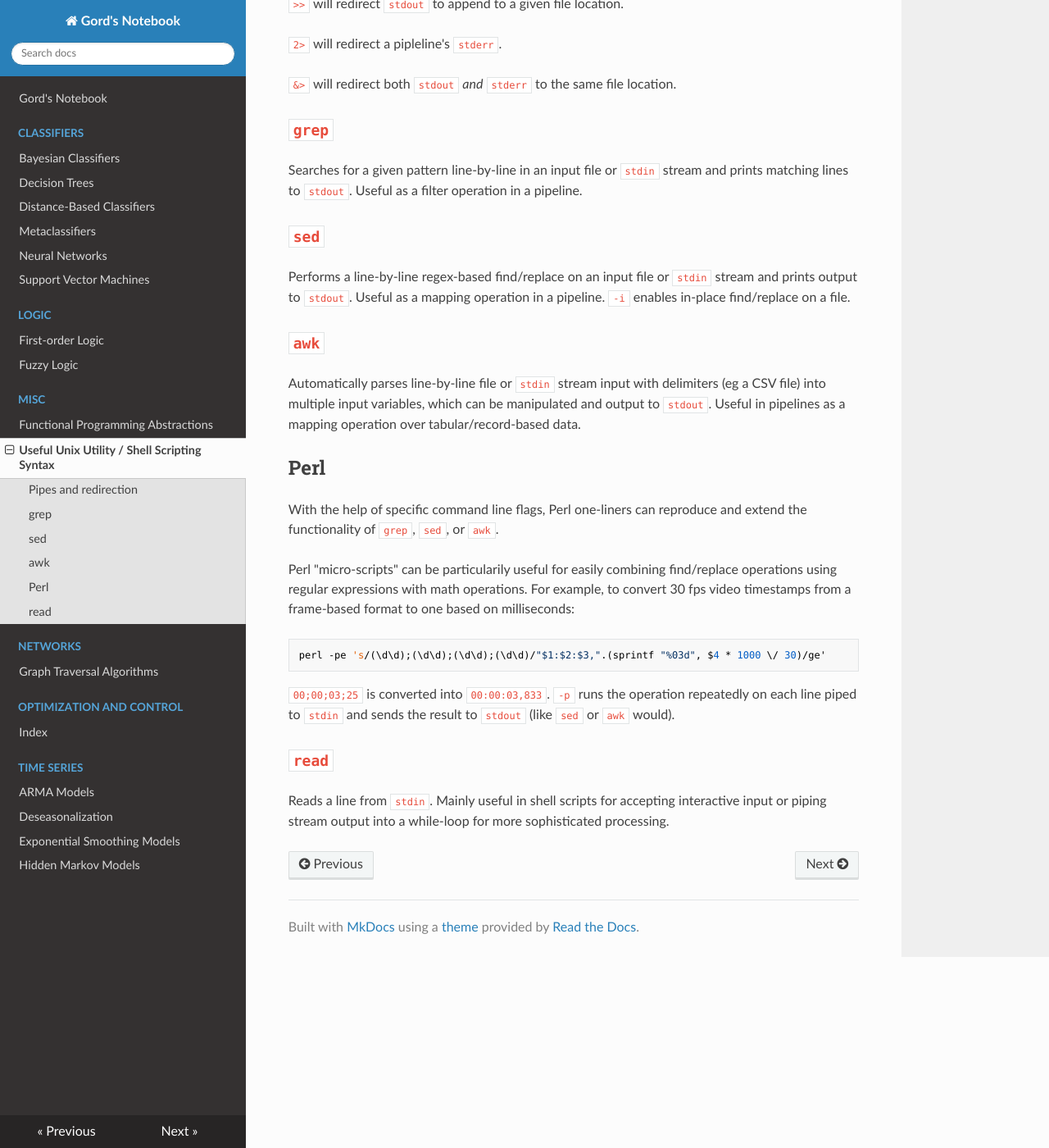
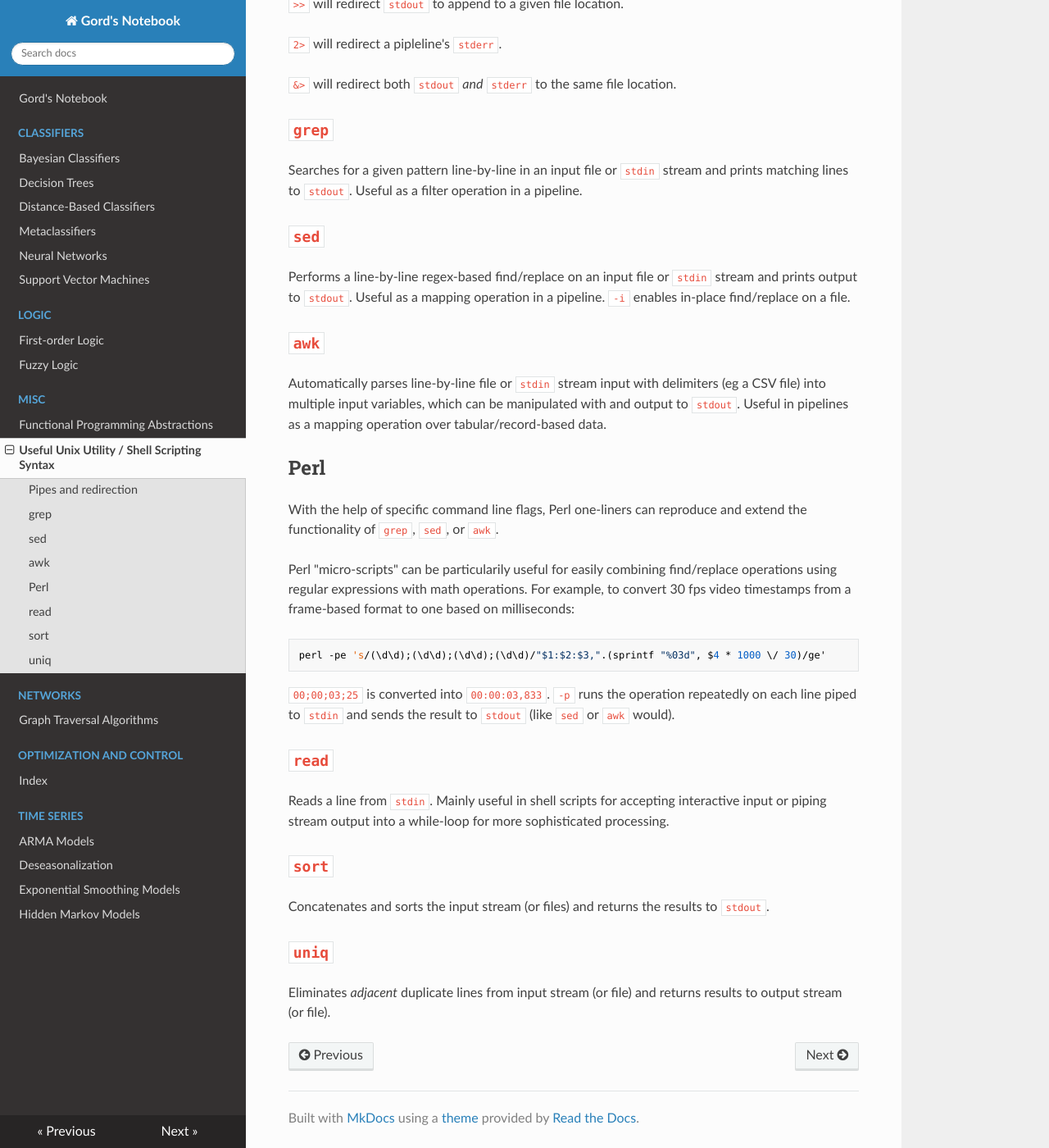
Before and after one commit to GordStephen/notes, an MkDocs documentation site: the page built from docs/misc/unix-utilities.md, in a window 1280 px wide and 1400 px high, scrolled down 370 px. Shown: the whole window at 82% size. Built offline with MkDocs 1.6.1, drawn with Linux system fonts in a browser that asks for light colours; nearby versions of some CDN libraries.

Commit message:
Updated Unix utilities page

```diff
--- a/docs/misc/unix-utilities.md
+++ b/docs/misc/unix-utilities.md
@@ -24,7 +24,7 @@ Performs a line-by-line regex-based find/replace on an input file or `stdin` str
 
 ## `awk`
 
-Automatically parses line-by-line file or `stdin` stream input with delimiters (eg a CSV file) into multiple input variables, which can be manipulated and output to `stdout`. Useful in pipelines as a mapping operation over tabular/record-based data.
+Automatically parses line-by-line file or `stdin` stream input with delimiters (eg a CSV file) into multiple input variables, which can be manipulated with and output to `stdout`. Useful in pipelines as a mapping operation over tabular/record-based data.
 
 ## Perl
 
@@ -39,3 +39,11 @@ Perl "micro-scripts" can be particularily useful for easily combining find/repla
 ## `read`
 
 Reads a line from `stdin`. Mainly useful in shell scripts for accepting interactive input or piping stream output into a while-loop for more sophisticated processing.
+
+## `sort`
+
+Concatenates and sorts the input stream (or files) and returns the results to `stdout`.
+
+## `uniq`
+
+Eliminates *adjacent* duplicate lines from input stream (or file) and returns results to output stream (or file).
```
